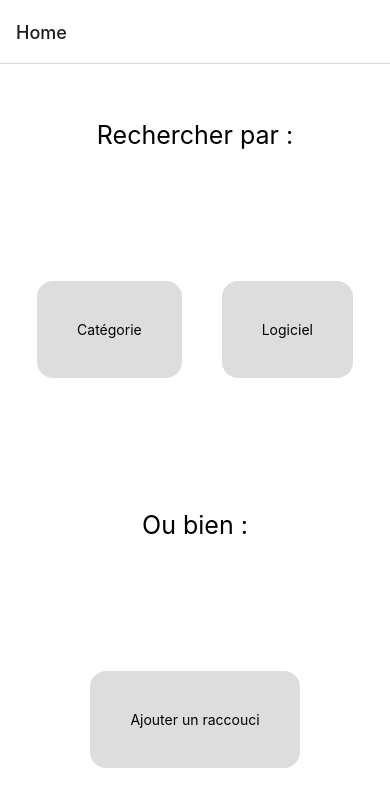
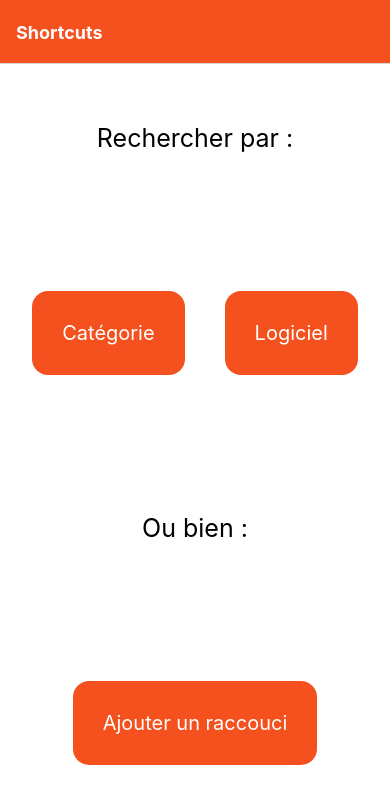
Before and after one commit to Kant109/shortcuts, a React Native app: screen /Home in a window 390 px wide. Shown: the top 806 px of the page. Built offline with nearby package versions, Linux system fonts and the light colour scheme; no server answers.

Commit message:
addStyleNavigation

```diff
--- a/App.js
+++ b/App.js
@@ -12,7 +12,20 @@ export default function App() {
   return (
     <NavigationContainer>
       <Stack.Navigator>
-        <Stack.Screen name="Home" component={HomeScreen} />
+        <Stack.Screen
+          name="Home"
+          component={HomeScreen}
+          options={{
+            title: "Shortcuts",
+            headerStyle: {
+              backgroundColor: "#f4511e",
+            },
+            headerTintColor: "#fff",
+            headerTitleStyle: {
+              fontWeight: "bold",
+            },
+          }}
+        />
         <Stack.Screen name="Rechercher par catégorie :" component={CategoryScreen} />
         <Stack.Screen name="Rechercher par logiciel :" component={LogicielScreen} />
         <Stack.Screen name="Ajouter un raccourci :" component={AjoutShortcutScreen} />
--- a/src/screens/HomeScreen.jsx
+++ b/src/screens/HomeScreen.jsx
@@ -28,18 +28,18 @@ export default function App(props) {
           style={styles.button}
           onPress={() => props.navigation.navigate("Rechercher par catégorie :", { categories: categories })}
         >
-          <Text>Catégorie</Text>
+          <Text style={styles.buttonText}>Catégorie</Text>
         </TouchableOpacity>
         <TouchableOpacity
           style={styles.button}
           onPress={() => props.navigation.navigate("Rechercher par logiciel :", { software: software })}
         >
-          <Text>Logiciel</Text>
+          <Text style={styles.buttonText}>Logiciel</Text>
         </TouchableOpacity>
       </View>
       <Text style={styles.texte}>Ou bien :</Text>
       <TouchableOpacity style={styles.button} onPress={() => props.navigation.navigate("Ajouter un raccourci :")}>
-        <Text>Ajouter un raccouci</Text>
+        <Text style={styles.buttonText}>Ajouter un raccouci</Text>
       </TouchableOpacity>
       <StatusBar style="auto" />
     </View>
@@ -63,9 +63,13 @@ const styles = StyleSheet.create({
   },
   button: {
     alignItems: "center",
-    backgroundColor: "#DDDDDD",
-    padding: 40,
+    backgroundColor: "#f4511e",
+    padding: 30,
     margin: 20,
     borderRadius: 16,
   },
+  buttonText: {
+    color: "white",
+    fontSize: 20,
+  },
 });
```
